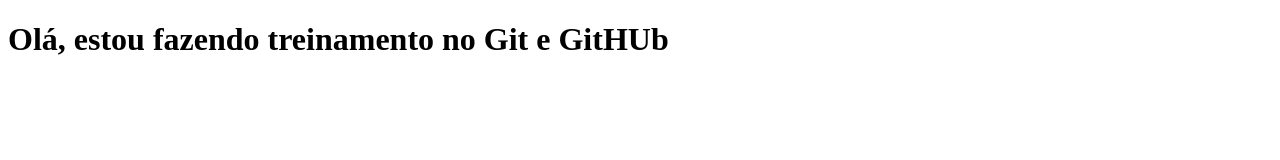
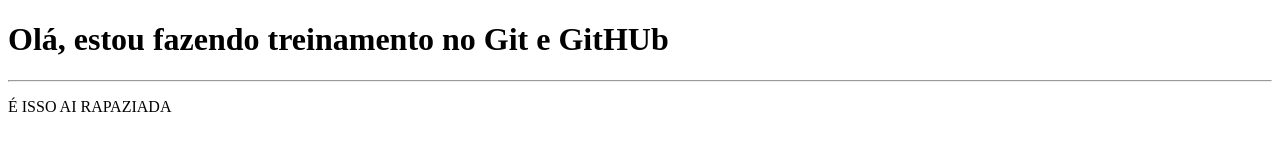
Before and after one commit to JefferL05/Estudos, a plain HTML site: page index.html in a window 1280 px wide. Drawn offline with Linux system fonts and the light colour scheme.

Commit message:
Update index.html
PARAGRAFO

```diff
--- a/index.html
+++ b/index.html
@@ -8,6 +8,9 @@
 </head>
 <body>
   <h1>Olá, estou fazendo treinamento no Git e GitHUb</h1>
+  <hr>
+  <p> É ISSO AI RAPAZIADA</p>
+</body>
 
 </body>
 </html>
```
